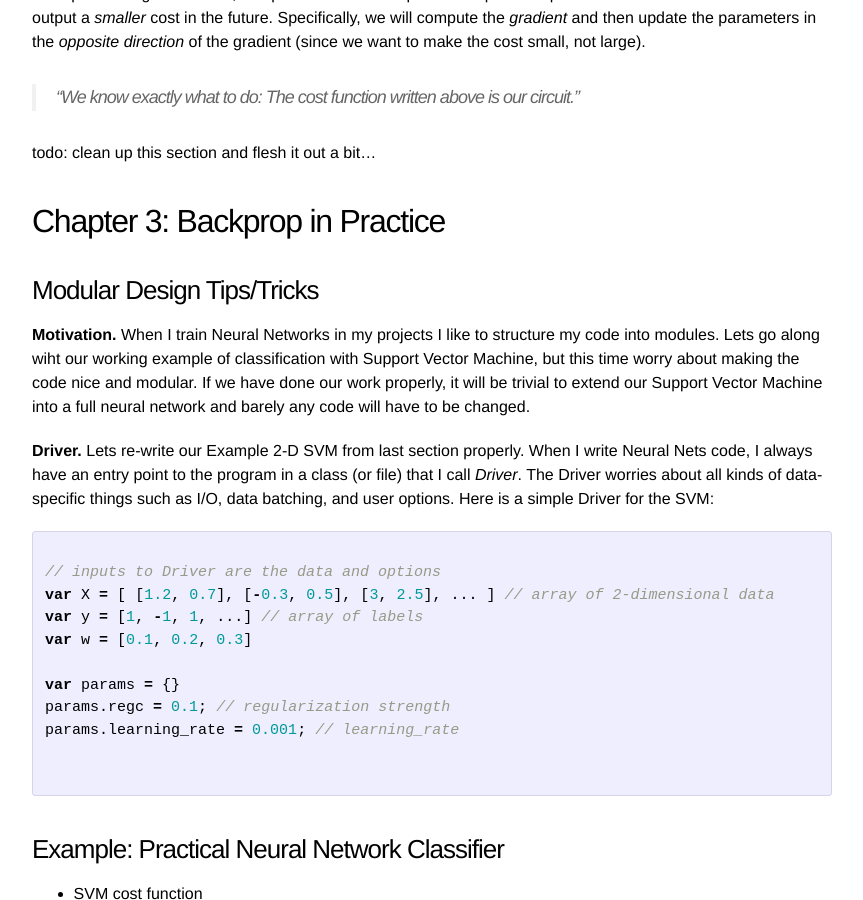
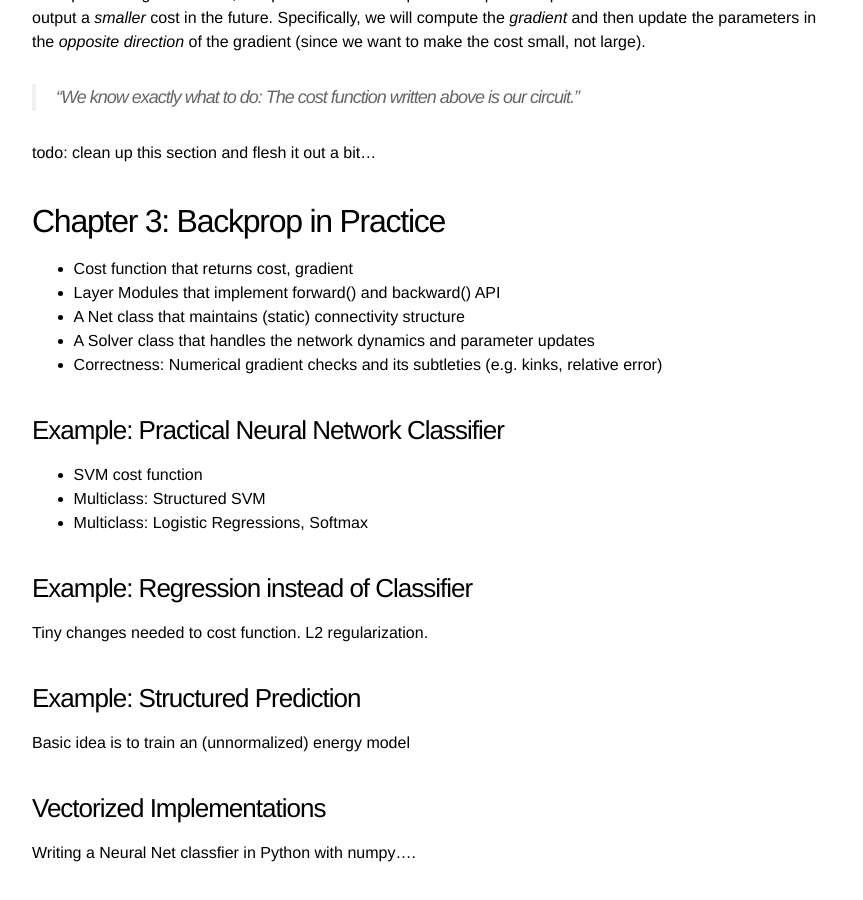
Before and after one commit to karpathy/karpathy.github.io, a Jekyll site: the page built from nntutorial.md, in a window 1280 px wide and 900 px high, scrolled down 32339 px. Shown: the whole window, without its empty margins (208-1071 px from the left). Built offline with Jekyll 4.4.1, drawn with Linux system fonts in a browser that asks for light colours; Markdown is read by kramdown in place of the engine named in the settings; formulas are drawn with MathJax 3; comment, search, counter and statistics services are not loaded.

Commit message:
fixing accidental unfinished text

````diff
--- a/nntutorial.md
+++ b/nntutorial.md
@@ -1173,33 +1173,11 @@ todo: clean up this section and flesh it out a bit...
 
 ## Chapter 3: Backprop in Practice
 
-### Modular Design Tips/Tricks
-
-**Motivation.** When I train Neural Networks in my projects I like to structure my code into modules. Lets go along wiht our working example of classification with Support Vector Machine, but this time worry about making the code nice and modular. If we have done our work properly, it will be trivial to extend our Support Vector Machine into a full neural network and barely any code will have to be changed.
-
-**Driver.** Lets re-write our Example 2-D SVM from last section properly. When I write Neural Nets code, I always have an entry point to the program in a class (or file) that I call *Driver*. The Driver worries about all kinds of data-specific things such as I/O, data batching, and user options. Here is a simple Driver for the SVM:
-
-```javascript
-
-// inputs to Driver are the data and options
-var X = [ [1.2, 0.7], [-0.3, 0.5], [3, 2.5], ... ] // array of 2-dimensional data
-var y = [1, -1, 1, ...] // array of labels
-var w = [0.1, 0.2, 0.3]
-
-var params = {}
-params.regc = 0.1; // regularization strength
-params.learning_rate = 0.001; // learning_rate
-
-
-```
-
-
-
-
-
-
-
-
+- Cost function that returns cost, gradient
+- Layer Modules that implement forward() and backward() API
+- A Net class that maintains (static) connectivity structure
+- A Solver class that handles the network dynamics and parameter updates
+- Correctness: Numerical gradient checks and its subtleties (e.g. kinks, relative error)
 
 ### Example: Practical Neural Network Classifier
 
````
